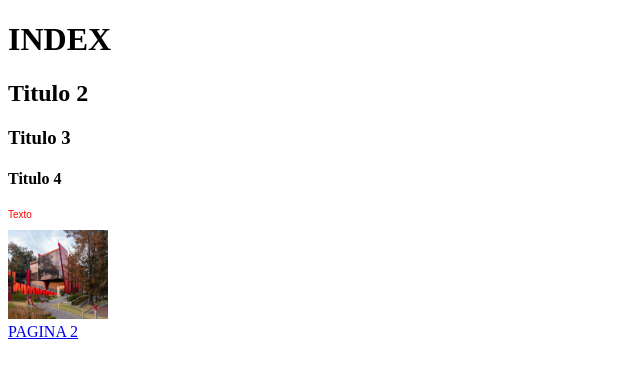
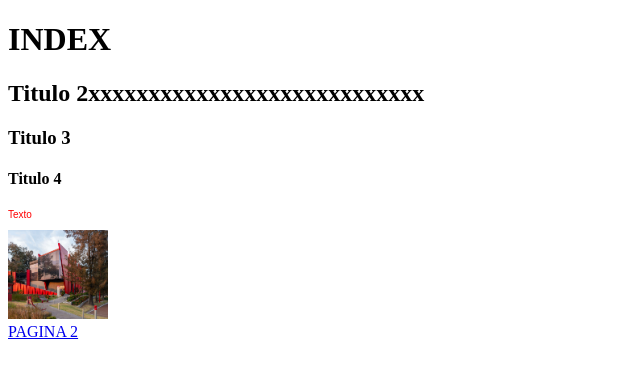
Before and after one commit to HuberGiron/introduccion-mecatronica, a plain HTML site: page index.html in a window 1280 px wide. Shown: the whole page, without its empty margins (0-640 px from the left). Drawn offline with Linux system fonts and the light colour scheme.

Commit message:
Cambio en titulo 2 del index

```diff
--- a/index.html
+++ b/index.html
@@ -5,7 +5,7 @@
 
     <body>
         <h1>INDEX</h1>
-        <h2>Titulo 2</h2>
+        <h2>Titulo 2xxxxxxxxxxxxxxxxxxxxxxxxxxxx</h2>
         <h3>Titulo 3</h3>
         <h4>Titulo 4</h4>
         <p style="color: red;
```
